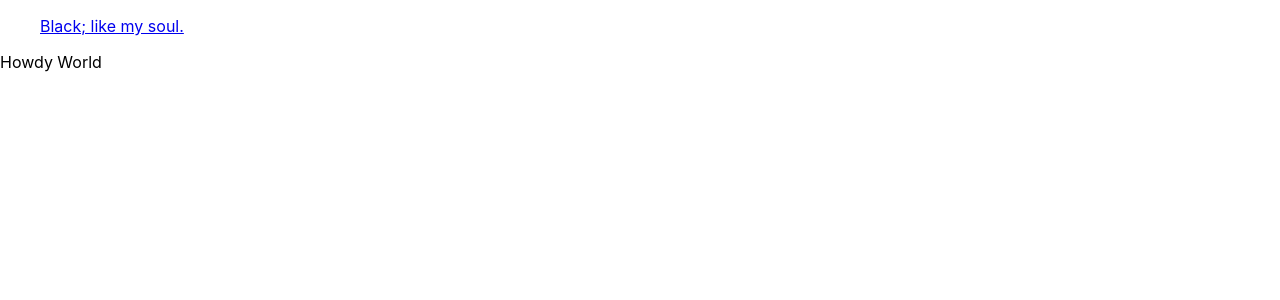
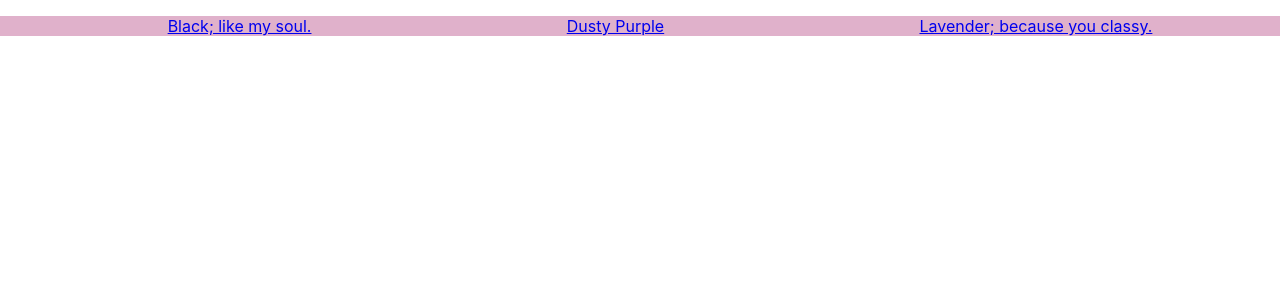
Before and after one commit to jessicalmosby/react-color-router, a React (Create React App) app: page / in a window 1280 px wide. Shown: the top 300 px of the page. Built offline with nearby package versions, Linux system fonts and the light colour scheme.

Commit message:
inserted color options, url is changing, but background color is not

```diff
--- a/src/App.js
+++ b/src/App.js
@@ -1,12 +1,13 @@
 import './App.css';
 import Header from './Components/Header/Header.js';
 import Main from './Components/Main/Main.js';
+import Colors from './Components/Colors/Colors.js';
 
 function App() {
   return (
     <>
       <Header />
-      <Main />
+      <Main Colors={Colors} />
     </>
   );
 }
--- a/src/Components/Header/Header.css
+++ b/src/Components/Header/Header.css
@@ -0,0 +1,10 @@
+ul {
+  display: flex;
+  flex-direction: row;
+  justify-content: space-around;
+}
+
+header {
+  background-color: #e0b1cb;
+  color: black;
+}
--- a/src/Components/Header/Header.js
+++ b/src/Components/Header/Header.js
@@ -6,7 +6,15 @@ export default function Header() {
   return (
     <header>
       <ul>
-        <NavLink to="/rgb/0/0/0">Black; like my soul.</NavLink>
+        <NavLink className="colors" to="/rgb/0/0/0">
+          Black; like my soul.
+        </NavLink>
+        <NavLink className="colors" to="/rgb/115/93/56">
+          Dusty Purple
+        </NavLink>
+        <NavLink className="colors" to="/rgb/190/149/196">
+          Lavender; because you classy.
+        </NavLink>
       </ul>
     </header>
   );
--- a/src/Components/Main/Main.css
+++ b/src/Components/Main/Main.css
@@ -0,0 +1,3 @@
+main {
+  text-align: center;
+}
--- a/src/Components/Main/Main.js
+++ b/src/Components/Main/Main.js
@@ -1,6 +1,15 @@
 import React from 'react';
 import './Main.css';
+import Colors from '../Colors/Colors.js';
+import { Route, Switch } from 'react-router-dom';
 
 export default function Main() {
-  return <main>Howdy World</main>;
+  return (
+    <main>
+      <Switch>
+        <Route path="/Black" component={Colors.black} />
+        <Route path="/dustyPurple" component={Colors.dustyPurple} />
+      </Switch>
+    </main>
+  );
 }
```
